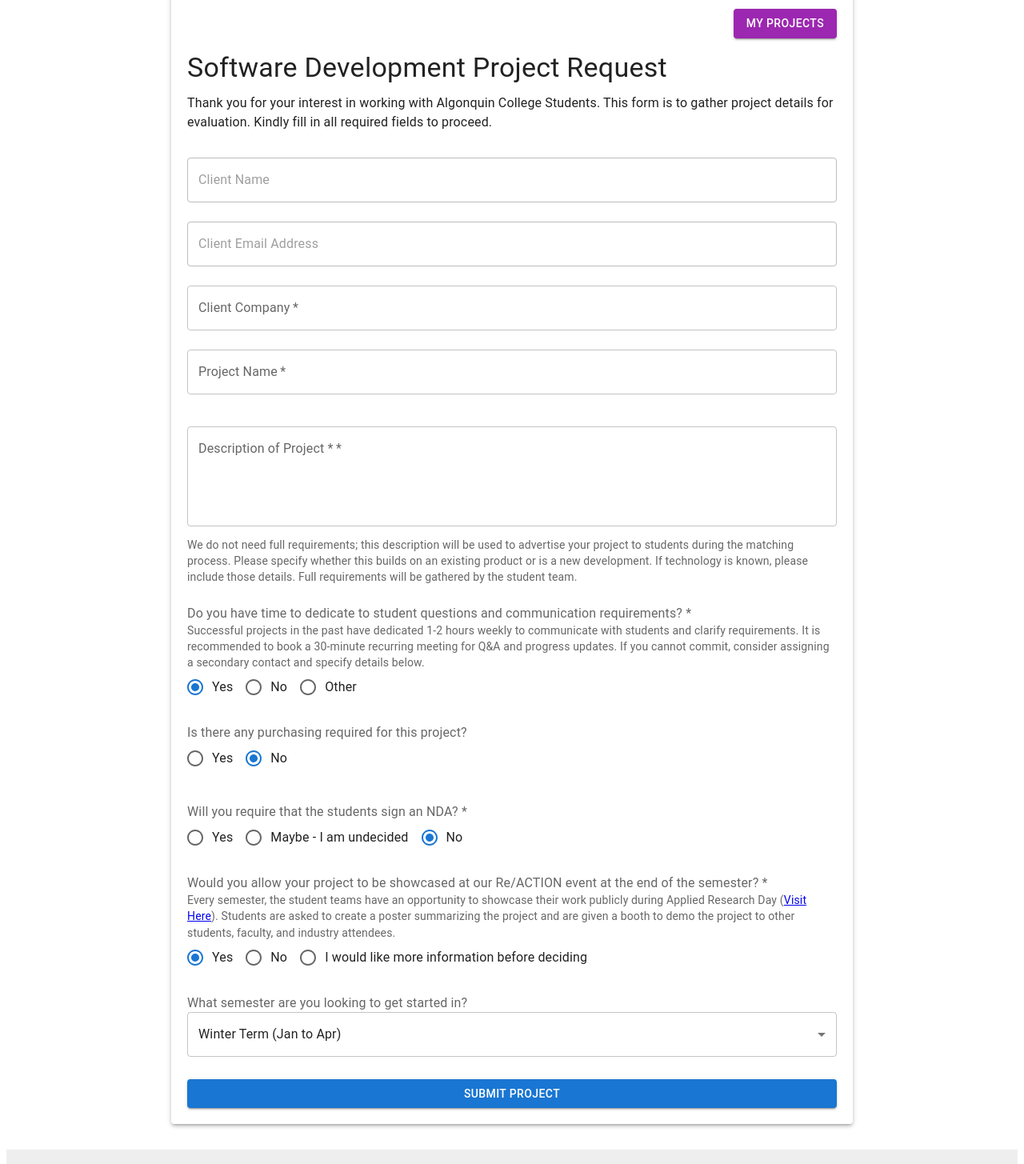
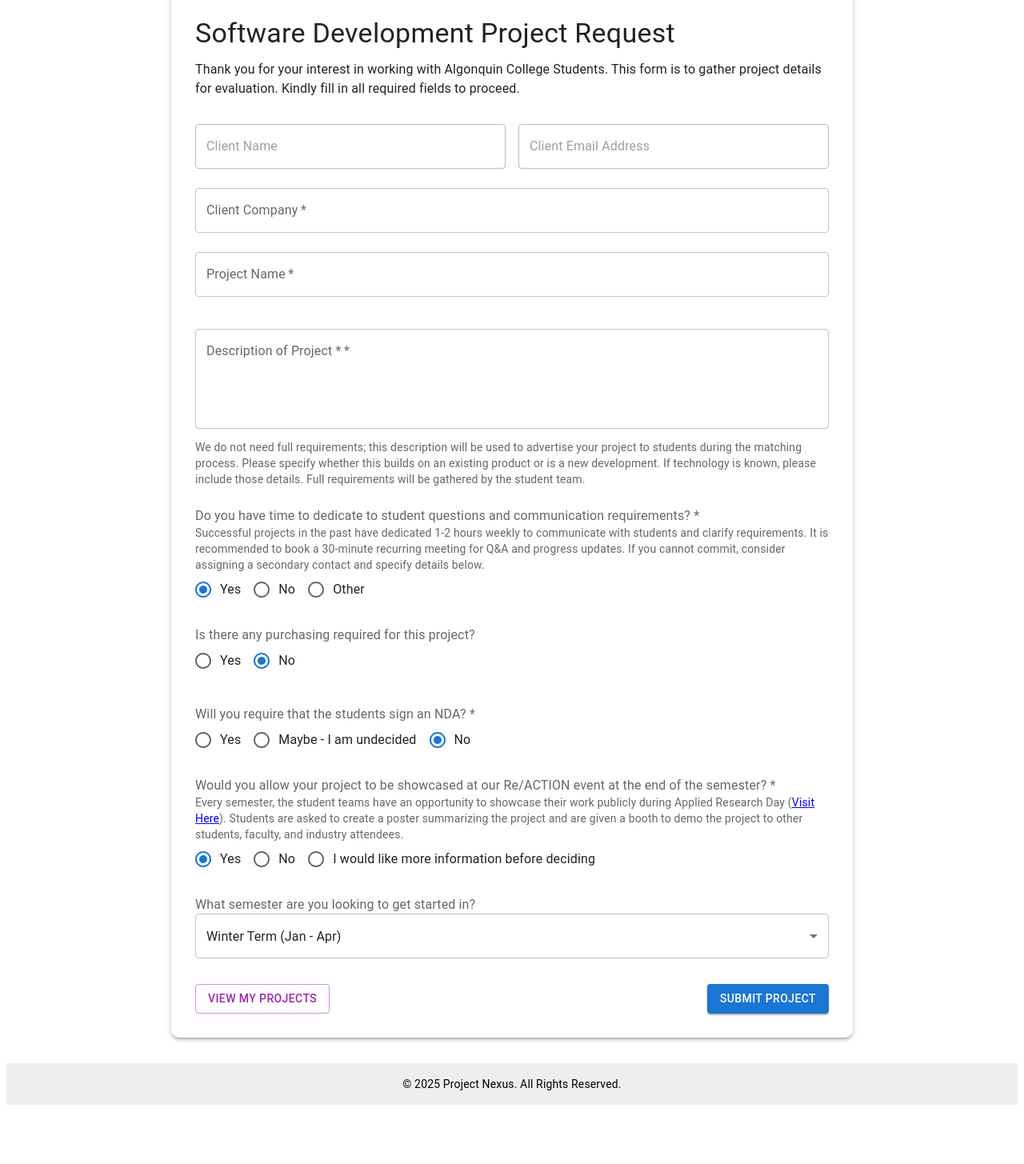
Before and after one commit to bhun0002/project-nexus, a React (Create React App) app in the folder frontend/: page /submit in a window 1280 px wide. Shown: the part 101-1556 px from the top of the page at 80% size. After the commit the page ends 1490 px from the top, so only its background shows below. Built offline with nearby package versions, Linux system fonts and the light colour scheme; no server answers; sample sign-in values are in the browser's storage.

Commit message:
Comit Design

```diff
--- a/frontend/src/components/ClientInputForm.js
+++ b/frontend/src/components/ClientInputForm.js
@@ -2,13 +2,11 @@ import React, { useState, useEffect } from "react";
 import {
     TextField, Button, Radio, RadioGroup, FormControlLabel,
     FormControl, FormLabel, Select, MenuItem, Typography,
-    Container, Paper, Box
+    Container, Paper, Box, Grid, Link
 } from "@mui/material";
+import { useNavigate } from "react-router-dom"; // ✅ Navigation hook
 
-
-import { useNavigate } from "react-router-dom"; // ✅ Import useNavigate for navigation
-
-const ClientInputForm = ({ user }) => {  // ✅ Receive user details as props
+const ClientInputForm = ({ user }) => {
     const navigate = useNavigate();
 
     // ✅ Initialize form state with user details
@@ -25,7 +23,7 @@ const ClientInputForm = ({ user }) => {  // ✅ Receive user details as props
         semester: "Winter Term",
     });
 
-    // ✅ Ensure that user details are set when available
+    // ✅ Ensure user details are set when available
     useEffect(() => {
         if (user) {
             setFormData((prev) => ({
@@ -36,7 +34,7 @@ const ClientInputForm = ({ user }) => {  // ✅ Receive user details as props
         }
     }, [user]);
 
-    // ✅ Handle input change events
+    // ✅ Handle input changes
     const handleChange = (event) => {
         setFormData({ ...formData, [event.target.name]: event.target.value });
     };
@@ -46,7 +44,6 @@ const ClientInputForm = ({ user }) => {  // ✅ Receive user details as props
         event.preventDefault();
         try {
             const API_BASE_URL = process.env.REACT_APP_API_BASE_URL || "http://localhost:5000";
-
             const response = await fetch(`${API_BASE_URL}/projects`, {
                 method: "POST",
                 headers: { "Content-Type": "application/json" },
@@ -57,9 +54,8 @@ const ClientInputForm = ({ user }) => {  // ✅ Receive user details as props
                 throw new Error("Failed to submit project");
             }
 
-            // ✅ Show confirmation and redirect to projects page
             alert("Project submitted successfully!");
-            navigate("/projects");  // ✅ Redirect after successful submission
+            navigate("/projects");  // ✅ Redirect after submission
 
         } catch (error) {
             console.error("Error submitting form:", error);
@@ -69,18 +65,7 @@ const ClientInputForm = ({ user }) => {  // ✅ Receive user details as props
 
     return (
         <Container maxWidth="md">
-            <Paper elevation={3} style={{ padding: "20px", marginTop: "20px" }}>
-                {/* ✅ "My Projects" Button at the Top */}
-                <Box display="flex" justifyContent="flex-end" marginBottom={2}>
-                    <Button
-                        variant="contained"
-                        color="secondary"
-                        onClick={() => navigate("/projects")}
-                    >
-                        My Projects
-                    </Button>
-                </Box>
-
+            <Paper elevation={3} sx={{ padding: "30px", marginTop: "20px", borderRadius: "10px" }}>
                 <Typography variant="h4" gutterBottom>
                     Software Development Project Request
                 </Typography>
@@ -89,15 +74,22 @@ const ClientInputForm = ({ user }) => {  // ✅ Receive user details as props
                     This form is to gather project details for evaluation. Kindly fill in all
                     required fields to proceed.
                 </Typography>
+
                 <form onSubmit={handleSubmit}>
-
-                    {/* ✅ Read-Only Client Name & Email */}
-                    <TextField fullWidth label="Client Name" name="clientName" value={formData.clientName} disabled margin="normal" />
-                    <TextField fullWidth label="Client Email Address" type="email" name="clientEmail" value={formData.clientEmail} disabled margin="normal" />
+                    {/* ✅ Two-column layout for better UX */}
+                    <Grid container spacing={2}>
+                        <Grid item xs={12} sm={6}>
+                            <TextField fullWidth label="Client Name" name="clientName" value={formData.clientName} disabled margin="normal" />
+                        </Grid>
+                        <Grid item xs={12} sm={6}>
+                            <TextField fullWidth label="Client Email Address" type="email" name="clientEmail" value={formData.clientEmail} disabled margin="normal" />
+                        </Grid>
+                    </Grid>
 
                     <TextField fullWidth label="Client Company" name="clientCompany" value={formData.clientCompany} onChange={handleChange} required margin="normal" />
                     <TextField fullWidth label="Project Name" name="projectName" value={formData.projectName} onChange={handleChange} required margin="normal" />
 
+                    {/* ✅ Detailed Description Section */}
                     <FormControl fullWidth margin="normal">
                         <TextField
                             label="Description of Project *"
@@ -120,6 +112,7 @@ const ClientInputForm = ({ user }) => {  // ✅ Receive user details as props
                         </Typography>
                     </FormControl>
 
+                    {/* ✅ Commitment Section */}
                     <FormControl component="fieldset" margin="normal">
                         <FormLabel>Do you have time to dedicate to student questions and communication requirements? *</FormLabel>
                         <Typography variant="body2" color="textSecondary">
@@ -135,6 +128,7 @@ const ClientInputForm = ({ user }) => {  // ✅ Receive user details as props
                         </RadioGroup>
                     </FormControl>
 
+                    {/* ✅ Purchasing Required Section */}
                     <FormControl component="fieldset" margin="normal">
                         <FormLabel>Is there any purchasing required for this project?</FormLabel>
                         <RadioGroup row name="purchasingRequired" value={formData.purchasingRequired} onChange={handleChange}>
@@ -146,6 +140,7 @@ const ClientInputForm = ({ user }) => {  // ✅ Receive user details as props
                     {/* Adding a margin to separate the NDA section into a new row */}
                     <div style={{ marginTop: "10px" }}></div>
 
+                    {/* ✅ Students Sign an NDA */}
                     <FormControl component="fieldset" margin="normal">
                         <FormLabel>Will you require that the students sign an NDA? *</FormLabel>
                         <RadioGroup row name="ndaRequired" value={formData.ndaRequired} onChange={handleChange}>
@@ -155,6 +150,7 @@ const ClientInputForm = ({ user }) => {  // ✅ Receive user details as props
                         </RadioGroup>
                     </FormControl>
 
+                    {/* ✅ Showcase Approval with Explanation */}
                     <FormControl component="fieldset" margin="normal">
                         <FormLabel>Would you allow your project to be showcased at our Re/ACTION event at the end of the semester? *</FormLabel>
                         <Typography variant="body2" color="textSecondary">
@@ -172,20 +168,27 @@ const ClientInputForm = ({ user }) => {  // ✅ Receive user details as props
                         </RadioGroup>
                     </FormControl>
 
+                    {/* ✅ Semester Selection */}
                     <FormControl fullWidth margin="normal">
                         <FormLabel>What semester are you looking to get started in?</FormLabel>
                         <Select name="semester" value={formData.semester} onChange={handleChange}>
                             <MenuItem value="As soon as possible">As soon as possible</MenuItem>
-                            <MenuItem value="Winter Term">Winter Term (Jan to Apr)</MenuItem>
-                            <MenuItem value="Spring Term">Spring Term (May to Aug)</MenuItem>
-                            <MenuItem value="Fall Term">Fall Term (Sep to Dec)</MenuItem>
+                            <MenuItem value="Winter Term">Winter Term (Jan - Apr)</MenuItem>
+                            <MenuItem value="Spring Term">Spring Term (May - Aug)</MenuItem>
+                            <MenuItem value="Fall Term">Fall Term (Sep - Dec)</MenuItem>
                             <MenuItem value="Other">Other</MenuItem>
                         </Select>
                     </FormControl>
 
-                    <Button type="submit" variant="contained" color="primary" fullWidth style={{ marginTop: "20px" }}>
-                        SUBMIT PROJECT
-                    </Button>
+                    {/* ✅ Buttons */}
+                    <Box display="flex" justifyContent="space-between" mt={3}>
+                        <Button variant="outlined" color="secondary" onClick={() => navigate("/projects")}>
+                            View My Projects
+                        </Button>
+                        <Button type="submit" variant="contained" color="primary">
+                            Submit Project
+                        </Button>
+                    </Box>
                 </form>
             </Paper>
         </Container>
```
